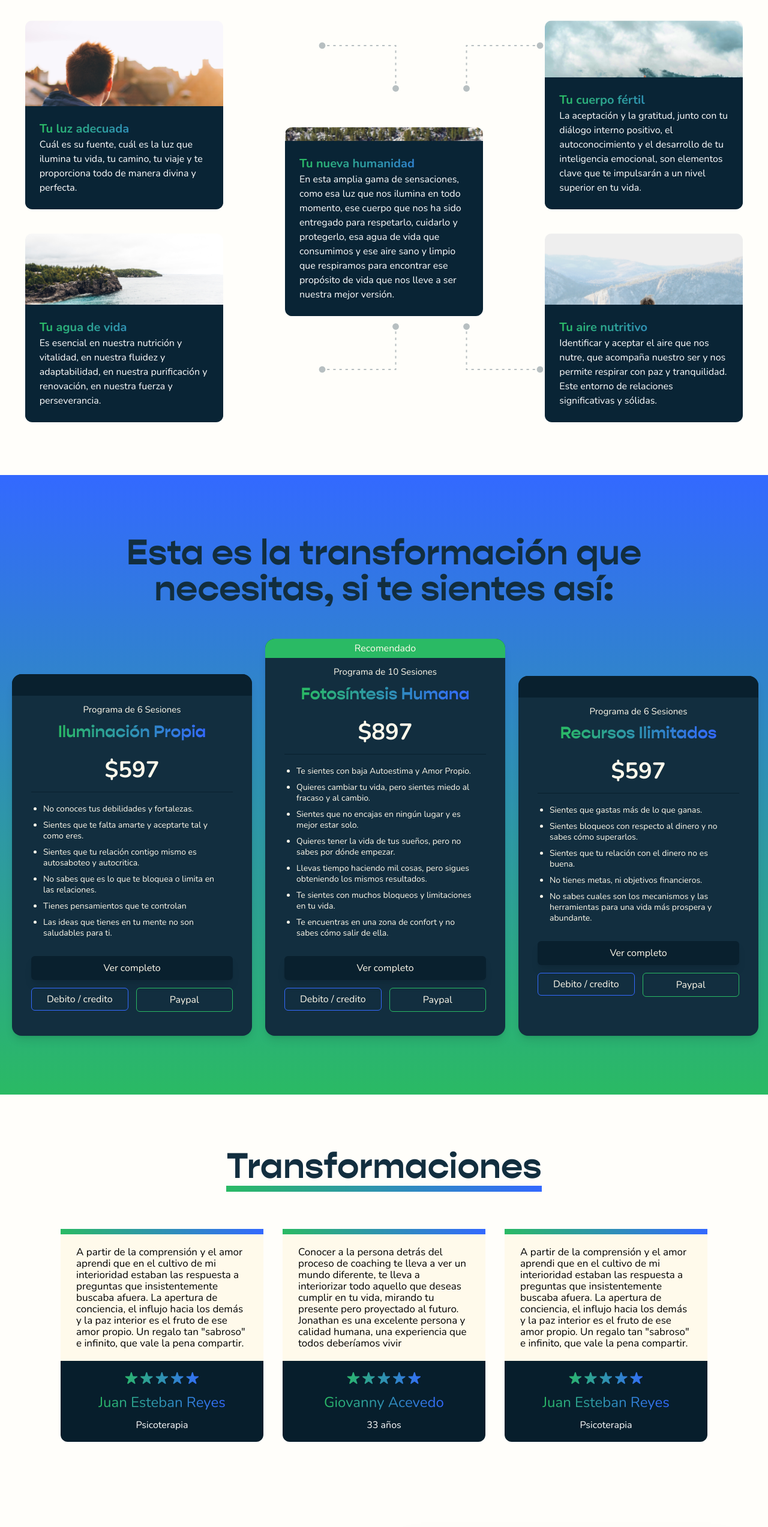
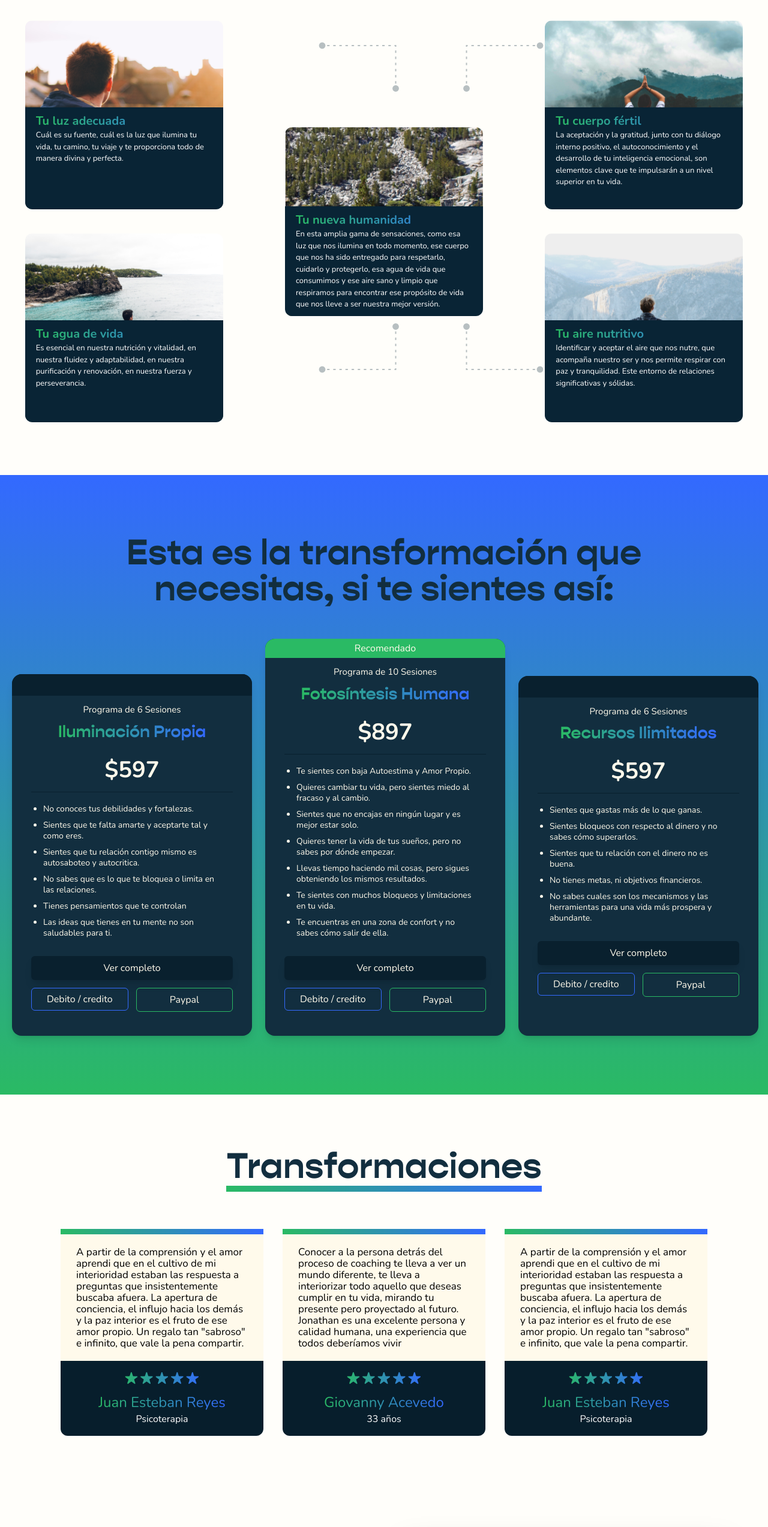
Before and after one commit to revdev-earth/JonathanPFrontend, a React (Vite) app: page / in a window 1280 px wide. Shown: the part 2740-5286 px from the top of the page at 60% size. Built offline with nearby package versions, Linux system fonts and the light colour scheme.

Commit message:
Small upgrades mobile

```diff
--- a/src/Sections/4/index.tsx
+++ b/src/Sections/4/index.tsx
@@ -51,11 +51,11 @@ const Card = ({
     >
       <img src={imgSrc} alt={title} />
 
-      <div className="absolute min-h-2/4 bottom-0 text-white bg-[#092435] p-6">
+      <div className="absolute min-h-[170px] bottom-0 text-white bg-[#092435] px-[18px] py-[9px]">
         <div className=" font-bold bg-clip-text text-transparent  bg-gradient-to-r from-[#2ABA64] to-[#3369FF] text-xl">
           {title}
         </div>
-        <div>{content}</div>
+        <div className="text-[13px]">{content}</div>
       </div>
     </div>
   );
--- a/src/Sections/5/index.tsx
+++ b/src/Sections/5/index.tsx
@@ -192,9 +192,7 @@ const Section5 = () => {
       </div>
 
       {showModal && typeof numberModal !== "undefined" && (
-        // <div className="fixed top-0 h-screen w-screen overflow-auto">
         <Modal {...{ ...ModalData[numberModal], closeModal }} />
-        // </div>
       )}
     </div>
   );
--- a/src/Sections/6/index.tsx
+++ b/src/Sections/6/index.tsx
@@ -63,7 +63,7 @@ const Card = ({
         >
           {name}
         </div>
-        <div>{profesion}</div>
+        <div className="-mt-[10px]">{profesion}</div>
       </div>
     </div>
   );
@@ -76,6 +76,7 @@ const Section6 = () => {
         flex flex-col
         gap-6 md:gap-[62px] min-h-[500px]
         py-5 md:py-[73px]
+        pb-[7px]
       "
     >
       <div
--- a/src/Sections/7/index.tsx
+++ b/src/Sections/7/index.tsx
@@ -29,7 +29,7 @@ const Section7 = () => {
         </div>
         <div
           className="relative
-            bg-[#071E2C] rounded-lg text-white
+            bg-[#071E2C] rounded-lg text-whit
             p-[13px] md:p-[25px]
             mt-[11px] md:mt-[15px]
           "
@@ -122,6 +122,7 @@ const Section7 = () => {
                 w-full bg-[#FAFAFA] rounded-md
                 h-[28px] md:h-[46px]
                 border-2 border-[#122E3F]
+                text-[#071E2C] px-[7px]
               "
             />
           </label>
@@ -135,6 +136,7 @@ const Section7 = () => {
                 w-full bg-[#FAFAFA] rounded-md
                 h-[28px] md:h-[46px]
                 border-2 border-[#122E3F]
+                text-[#071E2C] px-[7px]
               "
             />
           </label>
@@ -148,6 +150,7 @@ const Section7 = () => {
                 w-full bg-[#FAFAFA] rounded-md
                 h-[28px] md:h-[46px]
                 border-2 border-[#122E3F]
+                text-[#071E2C] px-[7px]
               "
             />
           </label>
@@ -157,8 +160,10 @@ const Section7 = () => {
             <textarea
               id="tel"
               className="
-                w-full bg-[#FAFAFA] rounded-md h-[120px] md:h-[190px]
+                w-full bg-[#FAFAFA] rounded-md
+                h-[120px] md:h-[190px]
                 border-2 border-[#122E3F]
+                text-[#071E2C] px-[7px]
               "
             />
           </label>
```
